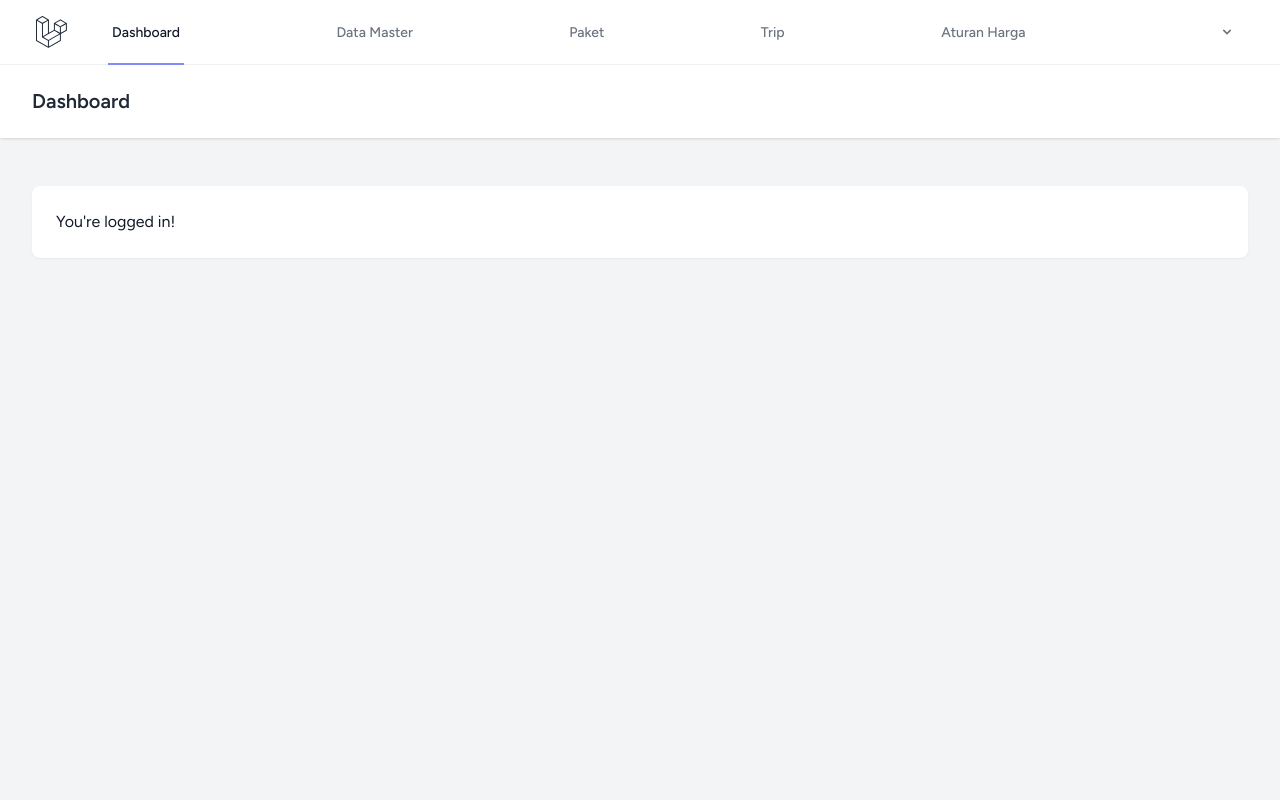
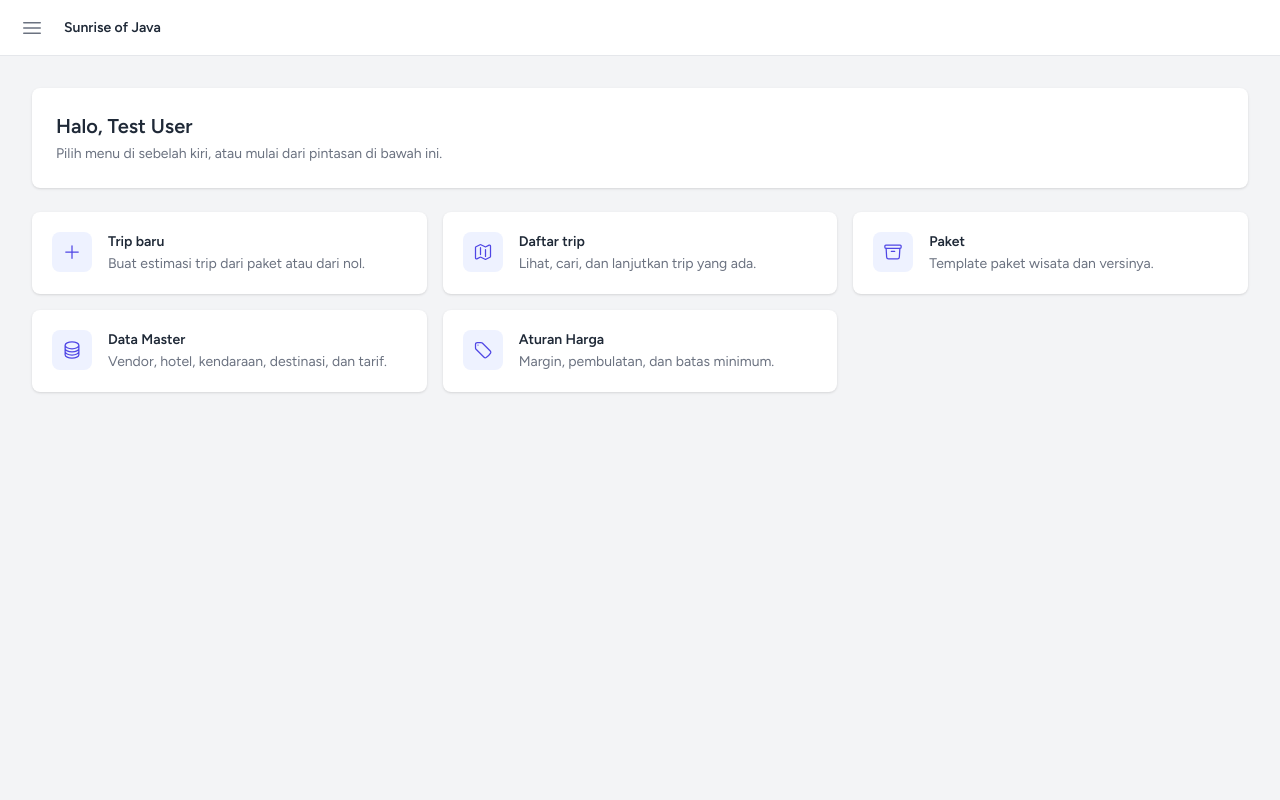
Before and after one commit to alkadafii1/SOJ-TripMath, a Laravel app: page /dashboard in a window 1280 px wide. Run offline with Laravel 12, Linux system fonts and the light colour scheme; a user stored in the database is signed in; data comes from the database, SQL or seed files in the repository; style sheets or scripts are compiled from the project's sources; some libraries are stand-ins or nearby versions.

Commit message:
Redesign: layout sidebar dengan menu per peran dan dashboard pintasan

```diff
--- a/app/Livewire/Package/PackageIndex.php
+++ b/app/Livewire/Package/PackageIndex.php
@@ -14,7 +14,7 @@ class PackageIndex extends MasterCrud
     protected function heading(): string { return 'Paket Wisata'; }
     protected function searchFields(): array { return ['name', 'trip_type']; }
     protected function manageAbility(): string { return 'package.manage'; }
-    protected function detailRoute(): ?string { return 'master.packages.show'; }
+    protected function detailRoute(): ?string { return 'packages.show'; }
     protected function tabs(): array { return []; }
 
     protected function fields(): array
--- /dev/null
+++ b/resources/views/components/icon.blade.php
@@ -0,0 +1,21 @@
+@props(['name'])
+
+@php
+    $paths = [
+        'home' => 'M2.25 12l8.954-8.955a1.126 1.126 0 011.591 0L21.75 12M4.5 9.75v10.125c0 .621.504 1.125 1.125 1.125H9.75v-4.875c0-.621.504-1.125 1.125-1.125h2.25c.621 0 1.125.504 1.125 1.125V21h4.125c.621 0 1.125-.504 1.125-1.125V9.75M8.25 21h8.25',
+        'map' => 'M9 6.75V15m6-6v8.25m.503 3.498l4.875-2.437c.381-.19.622-.58.622-1.006V4.82c0-.836-.88-1.38-1.628-1.006l-3.869 1.934c-.317.159-.69.159-1.006 0L9.503 3.252a1.125 1.125 0 00-1.006 0L3.622 5.689C3.24 5.88 3 6.27 3 6.695V19.18c0 .836.88 1.38 1.628 1.006l3.869-1.934c.317-.159.69-.159 1.006 0l4.994 2.497c.317.158.69.158 1.006 0z',
+        'box' => 'M20.25 7.5l-.625 10.632a2.25 2.25 0 01-2.247 2.118H6.622a2.25 2.25 0 01-2.247-2.118L3.75 7.5M10 11.25h4M3.375 7.5h17.25c.621 0 1.125-.504 1.125-1.125v-1.5c0-.621-.504-1.125-1.125-1.125H3.375c-.621 0-1.125.504-1.125 1.125v1.5c0 .621.504 1.125 1.125 1.125z',
+        'database' => 'M20.25 6.375c0 2.278-3.694 4.125-8.25 4.125S3.75 8.653 3.75 6.375m16.5 0c0-2.278-3.694-4.125-8.25-4.125S3.75 4.097 3.75 6.375m16.5 0v11.25c0 2.278-3.694 4.125-8.25 4.125s-8.25-1.847-8.25-4.125V6.375m16.5 0v3.75m-16.5-3.75v3.75m16.5 0v3.75C20.25 16.153 16.556 18 12 18s-8.25-1.847-8.25-4.125v-3.75m16.5 0c0 2.278-3.694 4.125-8.25 4.125s-8.25-1.847-8.25-4.125',
+        'tag' => 'M9.568 3H5.25A2.25 2.25 0 003 5.25v4.318c0 .597.237 1.17.659 1.591l9.581 9.581c.699.699 1.78.872 2.607.33a18.095 18.095 0 005.223-5.223c.542-.827.369-1.908-.33-2.607L11.16 3.66A2.25 2.25 0 009.568 3zM6 6h.008v.008H6V6z',
+        'user' => 'M15.75 6a3.75 3.75 0 11-7.5 0 3.75 3.75 0 017.5 0zM4.501 20.118a7.5 7.5 0 0114.998 0A17.933 17.933 0 0112 21.75c-2.676 0-5.216-.584-7.499-1.632z',
+        'logout' => 'M15.75 9V5.25A2.25 2.25 0 0013.5 3h-6a2.25 2.25 0 00-2.25 2.25v13.5A2.25 2.25 0 007.5 21h6a2.25 2.25 0 002.25-2.25V15m3 0l3-3m0 0l-3-3m3 3H9',
+        'menu' => 'M3.75 6.75h16.5M3.75 12h16.5m-16.5 5.25h16.5',
+        'close' => 'M6 18L18 6M6 6l12 12',
+        'plus' => 'M12 4.5v15m7.5-7.5h-15',
+        'chevron-double-left' => 'M18.75 19.5l-7.5-7.5 7.5-7.5m-6 15L5.25 12l7.5-7.5',
+    ];
+@endphp
+
+<svg {{ $attributes->merge(['class' => 'h-5 w-5']) }} xmlns="http://www.w3.org/2000/svg" fill="none" viewBox="0 0 24 24" stroke-width="1.5" stroke="currentColor" aria-hidden="true">
+    <path stroke-linecap="round" stroke-linejoin="round" d="{{ $paths[$name] ?? '' }}" />
+</svg>
--- /dev/null
+++ b/resources/views/components/sidebar-link.blade.php
@@ -0,0 +1,11 @@
+@props(['icon', 'active' => false])
+
+<a wire:navigate @if ($active) aria-current="page" @endif
+   {{ $attributes->class([
+        'group flex items-center gap-3 rounded-md px-3 py-2 text-sm font-medium transition-colors',
+        'bg-indigo-50 text-indigo-700' => $active,
+        'text-gray-600 hover:bg-gray-100 hover:text-gray-900' => ! $active,
+   ]) }}>
+    <x-icon :name="$icon" :class="$active ? 'h-5 w-5 shrink-0 text-indigo-600' : 'h-5 w-5 shrink-0 text-gray-400 group-hover:text-gray-600'" />
+    <span>{{ $slot }}</span>
+</a>
--- a/resources/views/dashboard.blade.php
+++ b/resources/views/dashboard.blade.php
@@ -1,16 +1,37 @@
+@php
+    $shortcuts = [
+        ['can' => 'trip.create', 'route' => 'trips.create', 'icon' => 'plus', 'title' => 'Trip baru', 'desc' => 'Buat estimasi trip dari paket atau dari nol.'],
+        ['can' => 'trip.view', 'route' => 'trips.index', 'icon' => 'map', 'title' => 'Daftar trip', 'desc' => 'Lihat, cari, dan lanjutkan trip yang ada.'],
+        ['can' => 'master.view', 'route' => 'packages', 'icon' => 'box', 'title' => 'Paket', 'desc' => 'Template paket wisata dan versinya.'],
+        ['can' => 'master.view', 'route' => 'master.vendors', 'icon' => 'database', 'title' => 'Data Master', 'desc' => 'Vendor, hotel, kendaraan, destinasi, dan tarif.'],
+        ['can' => 'rules.manage', 'route' => 'pricing-rules', 'icon' => 'tag', 'title' => 'Aturan Harga', 'desc' => 'Margin, pembulatan, dan batas minimum.'],
+    ];
+@endphp
+
 <x-app-layout>
-    <x-slot name="header">
-        <h2 class="font-semibold text-xl text-gray-800 leading-tight">
-            {{ __('Dashboard') }}
-        </h2>
-    </x-slot>
+    <div class="py-8">
+        <div class="max-w-7xl mx-auto sm:px-6 lg:px-8 space-y-6">
 
-    <div class="py-12">
-        <div class="max-w-7xl mx-auto sm:px-6 lg:px-8">
-            <div class="bg-white overflow-hidden shadow-sm sm:rounded-lg">
-                <div class="p-6 text-gray-900">
-                    {{ __("You're logged in!") }}
-                </div>
+            <div class="bg-white shadow sm:rounded-lg p-6">
+                <h2 class="text-xl font-semibold text-gray-800">Halo, {{ auth()->user()->name }}</h2>
+                <p class="mt-1 text-sm text-gray-500">Pilih menu di sebelah kiri, atau mulai dari pintasan di bawah ini.</p>
+            </div>
+
+            <div class="grid grid-cols-1 gap-4 sm:grid-cols-2 xl:grid-cols-3">
+                @foreach ($shortcuts as $s)
+                    @can($s['can'])
+                        <a href="{{ route($s['route']) }}" wire:navigate
+                           class="group flex items-start gap-4 rounded-lg bg-white p-5 shadow transition hover:shadow-md">
+                            <span class="flex h-10 w-10 shrink-0 items-center justify-center rounded-lg bg-indigo-50 text-indigo-600 group-hover:bg-indigo-100">
+                                <x-icon :name="$s['icon']" class="h-5 w-5" />
+                            </span>
+                            <span>
+                                <span class="block text-sm font-semibold text-gray-800">{{ $s['title'] }}</span>
+                                <span class="mt-0.5 block text-sm text-gray-500">{{ $s['desc'] }}</span>
+                            </span>
+                        </a>
+                    @endcan
+                @endforeach
             </div>
         </div>
     </div>
--- a/resources/views/layouts/app.blade.php
+++ b/resources/views/layouts/app.blade.php
@@ -11,24 +11,25 @@
         <link rel="preconnect" href="https://fonts.bunny.net">
         <link href="https://fonts.bunny.net/css?family=figtree:400,500,600&display=swap" rel="stylesheet" />
 
-        <!-- Scripts -->
         @vite(['resources/css/app.css', 'resources/js/app.js'])
     </head>
-    <body class="font-sans antialiased">
-        <div class="min-h-screen bg-gray-100">
-            <livewire:layout.navigation />
+    <body class="font-sans antialiased bg-gray-100"
+          x-data="{ open: false, collapsed: localStorage.getItem('sidebar-collapsed') === '1' }"
+          x-init="$watch('collapsed', v => localStorage.setItem('sidebar-collapsed', v ? '1' : '0'))">
 
-            <!-- Page Heading -->
-            @if (isset($header))
+        <livewire:layout.navigation />
+
+        <div class="min-h-screen pt-14 transition-[padding] duration-200"
+             :class="collapsed ? 'lg:pl-0' : 'lg:pt-0 lg:pl-64'">
+            @isset($header)
                 <header class="bg-white shadow">
-                    <div class="max-w-7xl mx-auto py-6 px-4 sm:px-6 lg:px-8">
+                    <div class="px-4 py-5 sm:px-6 lg:px-8">
                         {{ $header }}
                     </div>
                 </header>
-            @endif
+            @endisset
 
-            <!-- Page Content -->
-            <main>
+            <main class="px-4 sm:px-0">
                 {{ $slot }}
             </main>
         </div>
--- a/resources/views/livewire/layout/navigation.blade.php
+++ b/resources/views/livewire/layout/navigation.blade.php
@@ -16,119 +16,107 @@ new class extends Component
     }
 }; ?>
 
-<nav x-data="{ open: false }" class="bg-white border-b border-gray-100">
-    <!-- Primary Navigation Menu -->
-    <div class="max-w-7xl mx-auto px-4 sm:px-6 lg:px-8">
-        <div class="flex justify-between h-16">
-            <div class="flex">
-                <!-- Logo -->
-                <div class="shrink-0 flex items-center">
-                    <a href="{{ route('dashboard') }}" wire:navigate>
-                        <x-application-logo class="block h-9 w-auto fill-current text-gray-800" />
-                    </a>
+@php
+    $user = auth()->user();
+    $roleLabel = ['owner' => 'Owner', 'partner' => 'Operational Partner', 'staff' => 'Staff'][$user->role] ?? ucfirst((string) $user->role);
+
+    // Halaman Paket beralamat di bawah /master, jadi dibedakan dulu dari Data Master
+    $onPackages = request()->routeIs('packages*') || request()->is('master/packages*');
+    $onMaster = request()->routeIs('master.*') && ! $onPackages;
+@endphp
+
+<div @keydown.escape.window="open = false">
+
+    {{-- Bar atas: selalu di layar kecil; di desktop hanya saat sidebar disembunyikan --}}
+    <div class="fixed inset-x-0 top-0 z-30 flex h-14 items-center gap-3 border-b border-gray-200 bg-white px-4"
+         :class="collapsed ? '' : 'lg:hidden'">
+        <button type="button" @click="open = true" class="-ml-1 rounded-md p-2 text-gray-500 hover:bg-gray-100 lg:hidden" aria-label="Buka menu">
+            <x-icon name="menu" class="h-6 w-6" />
+        </button>
+        <button type="button" @click="collapsed = false" class="-ml-1 hidden rounded-md p-2 text-gray-500 hover:bg-gray-100 lg:inline-flex" aria-label="Tampilkan menu">
+            <x-icon name="menu" class="h-6 w-6" />
+        </button>
+        <span class="text-sm font-semibold text-gray-800">Sunrise of Java</span>
+    </div>
+
+    {{-- Latar gelap saat menu terbuka di layar kecil --}}
+    <div x-show="open" x-transition.opacity @click="open = false" style="display: none;"
+         class="fixed inset-0 z-40 bg-gray-900/50 lg:hidden"></div>
+
+    {{-- Sidebar --}}
+    <aside :class="{ '!translate-x-0': open, 'lg:!translate-x-0': ! collapsed }"
+           class="fixed inset-y-0 left-0 z-50 flex w-64 -translate-x-full flex-col border-r border-gray-200 bg-white transition-transform duration-200">
+
+        {{-- Merek --}}
+        <div class="flex h-16 shrink-0 items-center justify-between border-b border-gray-200 px-5">
+            <a href="{{ route('dashboard') }}" wire:navigate class="flex items-center gap-3">
+                <x-application-logo class="h-8 w-8 fill-current text-indigo-600" />
+                <div class="leading-tight">
+                    <div class="text-sm font-semibold text-gray-800">Sunrise of Java</div>
+                    <div class="text-xs text-gray-500">Trip Calculator</div>
                 </div>
+            </a>
 
-                <!-- Navigation Links -->
-                <div class="hidden space-x-8 sm:-my-px sm:ms-10 sm:flex">
-                    <x-nav-link :href="route('dashboard')" :active="request()->routeIs('dashboard')" wire:navigate>
-                        {{ __('Dashboard') }}
-                    </x-nav-link>
+            {{-- Layar kecil: tutup menu --}}
+            <button type="button" @click="open = false" class="rounded-md p-1.5 text-gray-400 hover:bg-gray-100 lg:hidden" aria-label="Tutup menu">
+                <x-icon name="close" class="h-5 w-5" />
+            </button>
+
+            {{-- Desktop: sembunyikan sidebar --}}
+            <button type="button" @click="collapsed = true" title="Sembunyikan menu"
+                    class="hidden rounded-md p-1.5 text-gray-400 hover:bg-gray-100 hover:text-gray-600 lg:block" aria-label="Sembunyikan menu">
+                <x-icon name="chevron-double-left" class="h-5 w-5" />
+            </button>
+        </div>
+
+        {{-- Menu --}}
+        <nav class="flex-1 space-y-6 overflow-y-auto px-3 py-4">
+            <div class="space-y-1">
+                <p class="px-3 text-xs font-semibold uppercase tracking-wider text-gray-400">Operasional</p>
+                <x-sidebar-link :href="route('dashboard')" icon="home" :active="request()->routeIs('dashboard')">Dashboard</x-sidebar-link>
+                @can('trip.view')
+                    <x-sidebar-link :href="route('trips.index')" icon="map" :active="request()->routeIs('trips.*')">Trip</x-sidebar-link>
+                @endcan
+            </div>
+
+            @can('master.view')
+                <div class="space-y-1">
+                    <p class="px-3 text-xs font-semibold uppercase tracking-wider text-gray-400">Katalog</p>
+                    <x-sidebar-link :href="route('packages')" icon="box" :active="$onPackages">Paket</x-sidebar-link>
+                    <x-sidebar-link :href="route('master.vendors')" icon="database" :active="$onMaster">Data Master</x-sidebar-link>
+                </div>
+            @endcan
+
+            @can('rules.manage')
+                <div class="space-y-1">
+                    <p class="px-3 text-xs font-semibold uppercase tracking-wider text-gray-400">Pengaturan</p>
+                    <x-sidebar-link :href="route('pricing-rules')" icon="tag" :active="request()->routeIs('pricing-rules')">Aturan Harga</x-sidebar-link>
+                </div>
+            @endcan
+        </nav>
+
+        {{-- Pengguna --}}
+        <div class="shrink-0 space-y-1 border-t border-gray-200 p-3">
+            <div class="flex items-center gap-3 px-3 py-2">
+                <div class="flex h-9 w-9 shrink-0 items-center justify-center rounded-full bg-indigo-100 text-sm font-semibold text-indigo-700">
+                    {{ mb_strtoupper(mb_substr($user->name, 0, 1)) }}
+                </div>
+                <div class="min-w-0">
+                    <div class="truncate text-sm font-medium text-gray-800"
+                         x-data="{{ json_encode(['name' => $user->name]) }}"
+                         x-text="name"
+                         x-on:profile-updated.window="name = $event.detail.name"></div>
+                    <div class="truncate text-xs text-gray-500">{{ $roleLabel }}</div>
                 </div>
             </div>
 
-            @can('master.view')
-                <x-nav-link :href="route('master.vendors')" :active="request()->routeIs('master.*')" wire:navigate>
-                    Data Master
-                </x-nav-link>
-            @endcan
+            <x-sidebar-link :href="route('profile')" icon="user" :active="request()->routeIs('profile')">Profil</x-sidebar-link>
 
-            @can('master.view')
-                <x-nav-link :href="route('master.packages')" :active="request()->routeIs('packages*')" wire:navigate>
-                    Paket
-                </x-nav-link>
-            @endcan
-
-            @can('trip.view')
-                <x-nav-link :href="route('trips.index')" :active="request()->routeIs('trips.*')" wire:navigate>
-                    Trip
-                </x-nav-link>
-            @endcan
-
-            @can('rules.manage')
-                <x-nav-link :href="route('pricing-rules')" :active="request()->routeIs('pricing-rules')" wire:navigate>
-                    Aturan Harga
-                </x-nav-link>
-            @endcan
-
-            <!-- Settings Dropdown -->
-            <div class="hidden sm:flex sm:items-center sm:ms-6">
-                <x-dropdown align="right" width="48">
-                    <x-slot name="trigger">
-                        <button class="inline-flex items-center px-3 py-2 border border-transparent text-sm leading-4 font-medium rounded-md text-gray-500 bg-white hover:text-gray-700 focus:outline-none transition ease-in-out duration-150">
-                            <div x-data="{{ json_encode(['name' => auth()->user()->name]) }}" x-text="name" x-on:profile-updated.window="name = $event.detail.name"></div>
-
-                            <div class="ms-1">
-                                <svg class="fill-current h-4 w-4" xmlns="http://www.w3.org/2000/svg" viewBox="0 0 20 20">
-                                    <path fill-rule="evenodd" d="M5.293 7.293a1 1 0 011.414 0L10 10.586l3.293-3.293a1 1 0 111.414 1.414l-4 4a1 1 0 01-1.414 0l-4-4a1 1 0 010-1.414z" clip-rule="evenodd" />
-                                </svg>
-                            </div>
-                        </button>
-                    </x-slot>
-
-                    <x-slot name="content">
-                        <x-dropdown-link :href="route('profile')" wire:navigate>
-                            {{ __('Profile') }}
-                        </x-dropdown-link>
-
-                        <!-- Authentication -->
-                        <button wire:click="logout" class="w-full text-start">
-                            <x-dropdown-link>
-                                {{ __('Log Out') }}
-                            </x-dropdown-link>
-                        </button>
-                    </x-slot>
-                </x-dropdown>
-            </div>
-
-            <!-- Hamburger -->
-            <div class="-me-2 flex items-center sm:hidden">
-                <button @click="open = ! open" class="inline-flex items-center justify-center p-2 rounded-md text-gray-400 hover:text-gray-500 hover:bg-gray-100 focus:outline-none focus:bg-gray-100 focus:text-gray-500 transition duration-150 ease-in-out">
-                    <svg class="h-6 w-6" stroke="currentColor" fill="none" viewBox="0 0 24 24">
-                        <path :class="{'hidden': open, 'inline-flex': ! open }" class="inline-flex" stroke-linecap="round" stroke-linejoin="round" stroke-width="2" d="M4 6h16M4 12h16M4 18h16" />
-                        <path :class="{'hidden': ! open, 'inline-flex': open }" class="hidden" stroke-linecap="round" stroke-linejoin="round" stroke-width="2" d="M6 18L18 6M6 6l12 12" />
-                    </svg>
-                </button>
-            </div>
+            <button type="button" wire:click="logout"
+                    class="group flex w-full items-center gap-3 rounded-md px-3 py-2 text-sm font-medium text-gray-600 transition-colors hover:bg-gray-100 hover:text-gray-900">
+                <x-icon name="logout" class="h-5 w-5 shrink-0 text-gray-400 group-hover:text-gray-600" />
+                Keluar
+            </button>
         </div>
-    </div>
-
-    <!-- Responsive Navigation Menu -->
-    <div :class="{'block': open, 'hidden': ! open}" class="hidden sm:hidden">
-        <div class="pt-2 pb-3 space-y-1">
-            <x-responsive-nav-link :href="route('dashboard')" :active="request()->routeIs('dashboard')" wire:navigate>
-                {{ __('Dashboard') }}
-            </x-responsive-nav-link>
-        </div>
-
-        <!-- Responsive Settings Options -->
-        <div class="pt-4 pb-1 border-t border-gray-200">
-            <div class="px-4">
-                <div class="font-medium text-base text-gray-800" x-data="{{ json_encode(['name' => auth()->user()->name]) }}" x-text="name" x-on:profile-updated.window="name = $event.detail.name"></div>
-                <div class="font-medium text-sm text-gray-500">{{ auth()->user()->email }}</div>
-            </div>
-
-            <div class="mt-3 space-y-1">
-                <x-responsive-nav-link :href="route('profile')" wire:navigate>
-                    {{ __('Profile') }}
-                </x-responsive-nav-link>
-
-                <!-- Authentication -->
-                <button wire:click="logout" class="w-full text-start">
-                    <x-responsive-nav-link>
-                        {{ __('Log Out') }}
-                    </x-responsive-nav-link>
-                </button>
-            </div>
-        </div>
-    </div>
-</nav>
+    </aside>
+</div>
--- a/resources/views/livewire/package/detail.blade.php
+++ b/resources/views/livewire/package/detail.blade.php
@@ -2,7 +2,7 @@
     <div class="max-w-7xl mx-auto sm:px-6 lg:px-8 space-y-6">
 
         <div>
-            <a href="{{ route('master.packages') }}" wire:navigate class="text-sm text-indigo-600 hover:underline">&larr; Semua paket</a>
+            <a href="{{ route('packages') }}" wire:navigate class="text-sm text-indigo-600 hover:underline">&larr; Semua paket</a>
             <h2 class="text-xl font-semibold text-gray-800 mt-1">{{ $package->name }}</h2>
             <p class="text-sm text-gray-500">
                 {{ \App\Support\Options::TRIP_TYPES[$package->trip_type] ?? $package->trip_type }}
--- a/routes/web.php
+++ b/routes/web.php
@@ -34,6 +34,9 @@ Route::middleware('auth')->group(function () {
         ->middleware('can:view-finance');
 });
 
+    Route::get('packages', PackageIndex::class)->name('packages');
+    Route::get('packages/{package}', PackageDetail::class)->name('packages.show');
+
 Route::middleware(['auth', 'permission:master.view'])
     ->prefix('master')->name('master.')->group(function () {
         Route::redirect('/', '/master/vendors');
@@ -44,8 +47,6 @@ Route::middleware(['auth', 'permission:master.view'])
         Route::get('activities', ActivityIndex::class)->name('activities');
         Route::get('meals', MealIndex::class)->name('meals');
         Route::get('cost-items', CostItemIndex::class)->name('cost-items');
-        Route::get('packages', PackageIndex::class)->name('packages');
-        Route::get('packages/{package}', PackageDetail::class)->name('packages.show');
     });
 
 Route::middleware(['auth', 'permission:trip.view'])
```
Also changed, not shown: tests/Feature/SidebarTest.php (added, +65 -0 lines).
